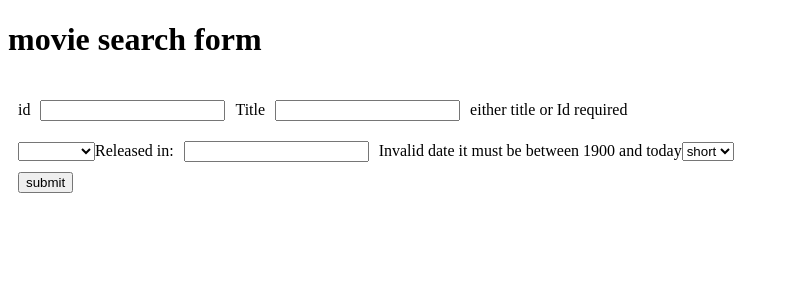
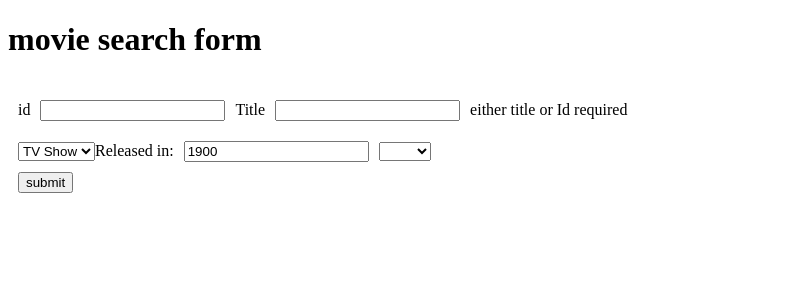
Before and after one commit to Thomas-Nigon/WCS_Angular-Quests, an Angular app: page /movies in a window 1280 px wide. Shown: the top 300 px of the page, without its empty margins (0-788 px from the left). Built offline with nearby package versions, Linux system fonts and the light colour scheme.

Commit message:
add movieForm interface

```diff
--- a/src/app/search-movies/search-movies.component.html
+++ b/src/app/search-movies/search-movies.component.html
@@ -4,7 +4,7 @@
   <input type="text" formControlName="id" />
   <label for="title">Title</label>
   <input type="text" formControlName="title" />
-  <span *ngIf="searchMovieForm.errors">either title or Id required <br /></span>
+  <span *ngIf="searchMovieForm.errors">either title or Id required</span>
 
   <div formGroupName="info">
     <select name="Type" id="type" formControlName="type">
--- a/src/app/search-movies/search-movies.component.ts
+++ b/src/app/search-movies/search-movies.component.ts
@@ -2,12 +2,14 @@ import { Component, Input } from '@angular/core';
 import {
   FormBuilder,
   FormGroup,
+  NonNullableFormBuilder,
   ReactiveFormsModule,
   Validators,
 } from '@angular/forms';
 import { isRequiredValidator } from '../shared/validators/isRequiredValidator';
 import { CommonModule } from '@angular/common';
 import { rangeDateValidator } from '../shared/validators/rangeDateValidator';
+import { SearchMovieFormModel } from '../models/searchMovie.model';
 
 @Component({
   selector: 'app-search-movies',
@@ -17,14 +19,14 @@ import { rangeDateValidator } from '../shared/validators/rangeDateValidator';
   styleUrl: './search-movies.component.scss',
 })
 export class SearchMoviesComponent {
-  constructor(private fb: FormBuilder) {}
-  public searchMovieForm = this.fb.group(
+  constructor(private fb: NonNullableFormBuilder) {}
+  searchMovieForm: FormGroup<SearchMovieFormModel> = this.fb.group(
     {
-      id: [],
+      id: [''],
       title: [''],
       info: this.fb.group({
-        type: [''],
-        releaseYear: [, [rangeDateValidator()]],
+        type: ['TV show'],
+        releaseYear: [1900, [rangeDateValidator()]],
         description: [''],
       }),
     },
@@ -32,8 +34,10 @@ export class SearchMoviesComponent {
   );
 
   ngOnInit() {
-    this.searchMovieForm.patchValue({
-      info: { description: 'short' },
+    this.searchMovieForm.valueChanges.subscribe((value) => {
+      this.searchMovieForm.patchValue({
+        info: { description: 'short' },
+      });
     });
   }
   submit() {
--- a/src/app/shared/validators/rangeDateValidator.ts
+++ b/src/app/shared/validators/rangeDateValidator.ts
@@ -2,15 +2,13 @@ import { AbstractControl, ValidatorFn, ValidationErrors } from '@angular/forms';
 
 export function rangeDateValidator(): ValidatorFn {
   return (control: AbstractControl): ValidationErrors | null => {
-    console.log(control.value);
     const minDate = new Date(1900, 0, 1).getFullYear();
-    console.log('minDate:', minDate);
 
     const today = new Date().getFullYear();
-    console.log('today:', today);
+
     const movieRealease = new Date(control.value, 0, 1).getFullYear();
-    console.log('movieRealease: ', movieRealease);
-    if (movieRealease > minDate && movieRealease < today) {
+
+    if (movieRealease >= minDate && movieRealease <= today) {
       return null;
     } else {
       return {
```
Also changed, not shown: src/app/models/searchMovie.model.ts (+10 -6 lines).
